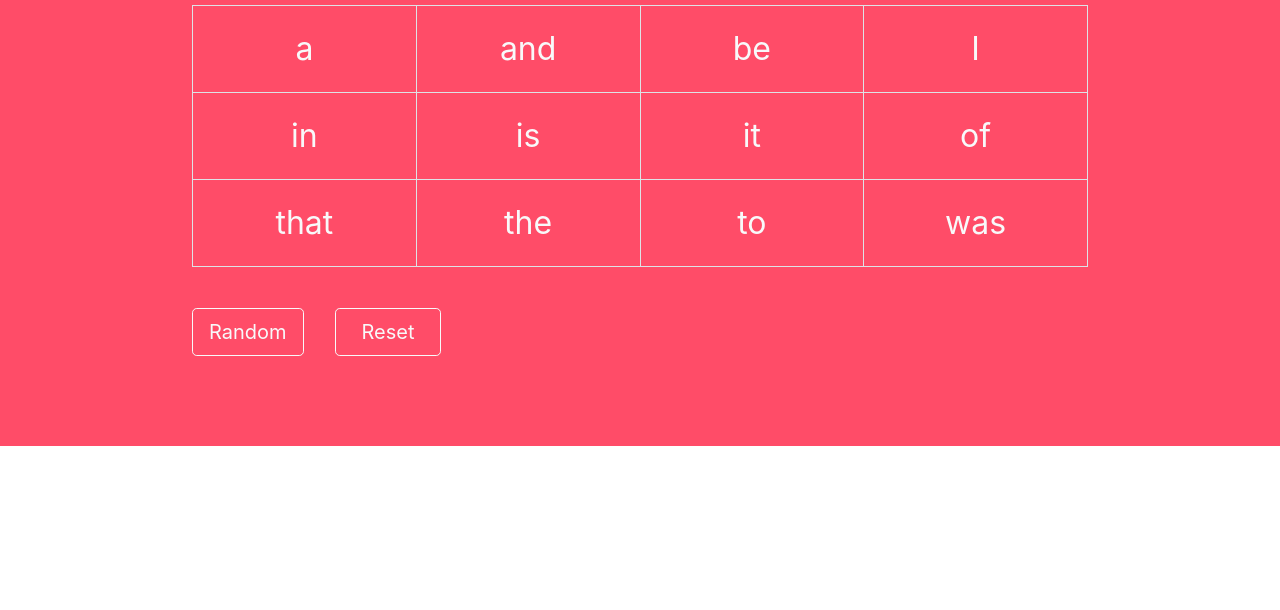
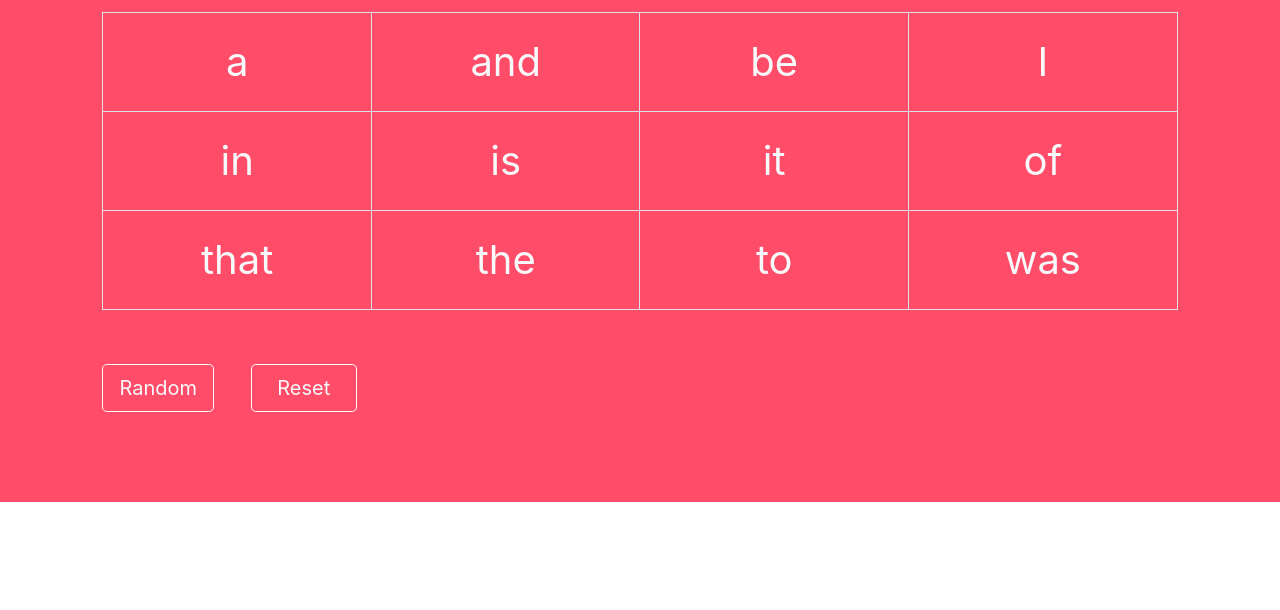
Before and after one commit to zuoningyu/MagicWords_KH, a plain HTML site: page index.html in a window 1280 px wide. Shown: the part 190-800 px from the top of the page. Drawn offline with nearby package versions, Linux system fonts and the light colour scheme.

Commit message:
test padding

```diff
--- a/style.css
+++ b/style.css
@@ -6,7 +6,7 @@
 
 .words{
   text-align: center;
-  padding: 3% 15% 2% 15%;
+  padding: 3% 8% 3% 8%;
   /* background-color: #ff4c68; */
   color: #fff;
   font-size: 3rem;
@@ -16,7 +16,7 @@
 
 .button-random{
   /* background-color: #ff4c68; */
-  padding: 0 15% 7% 15%;
+  padding: 0 8% 7% 8%;
 }
 
 .reset-button{
@@ -54,7 +54,7 @@ h2{
 }
 
 .btn-custom{
-  font-size: 2rem !important;
+  font-size: 2.5rem !important;
   border-color: transparent !important;
 
 }
```
